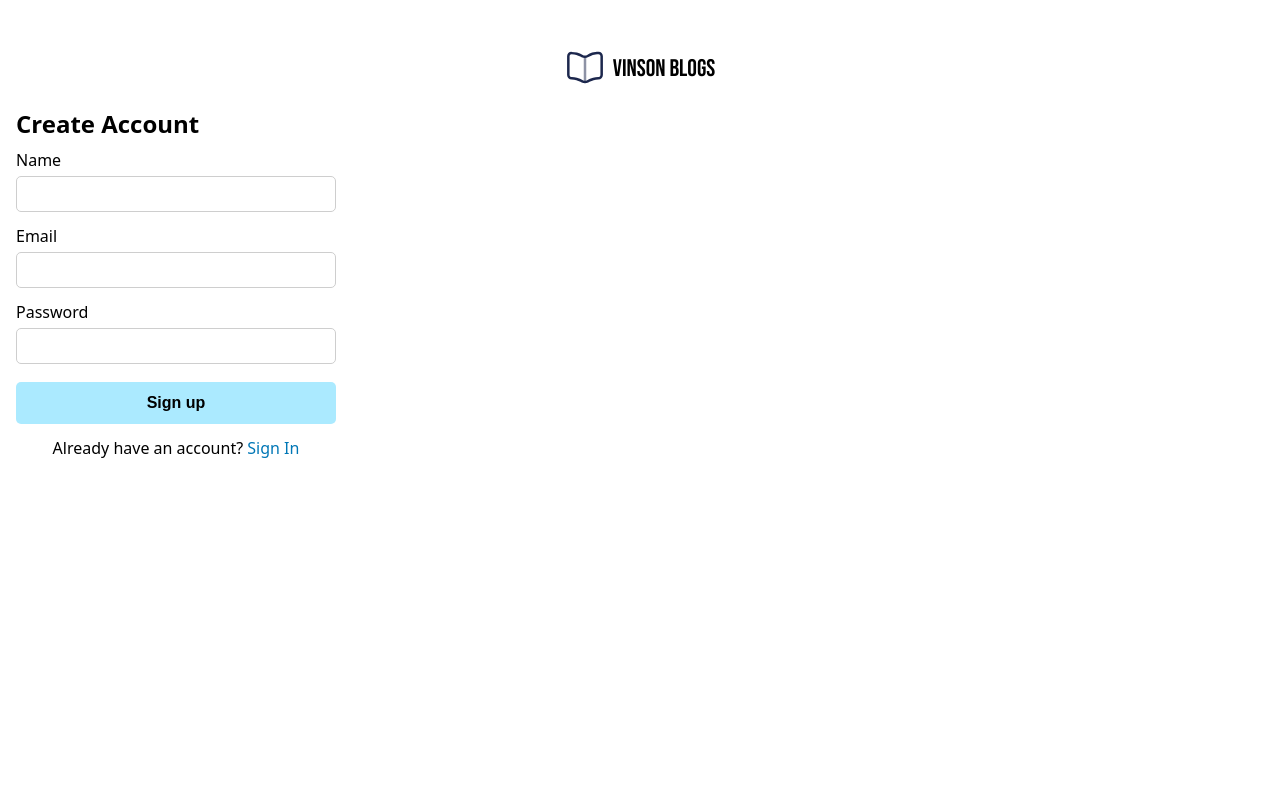
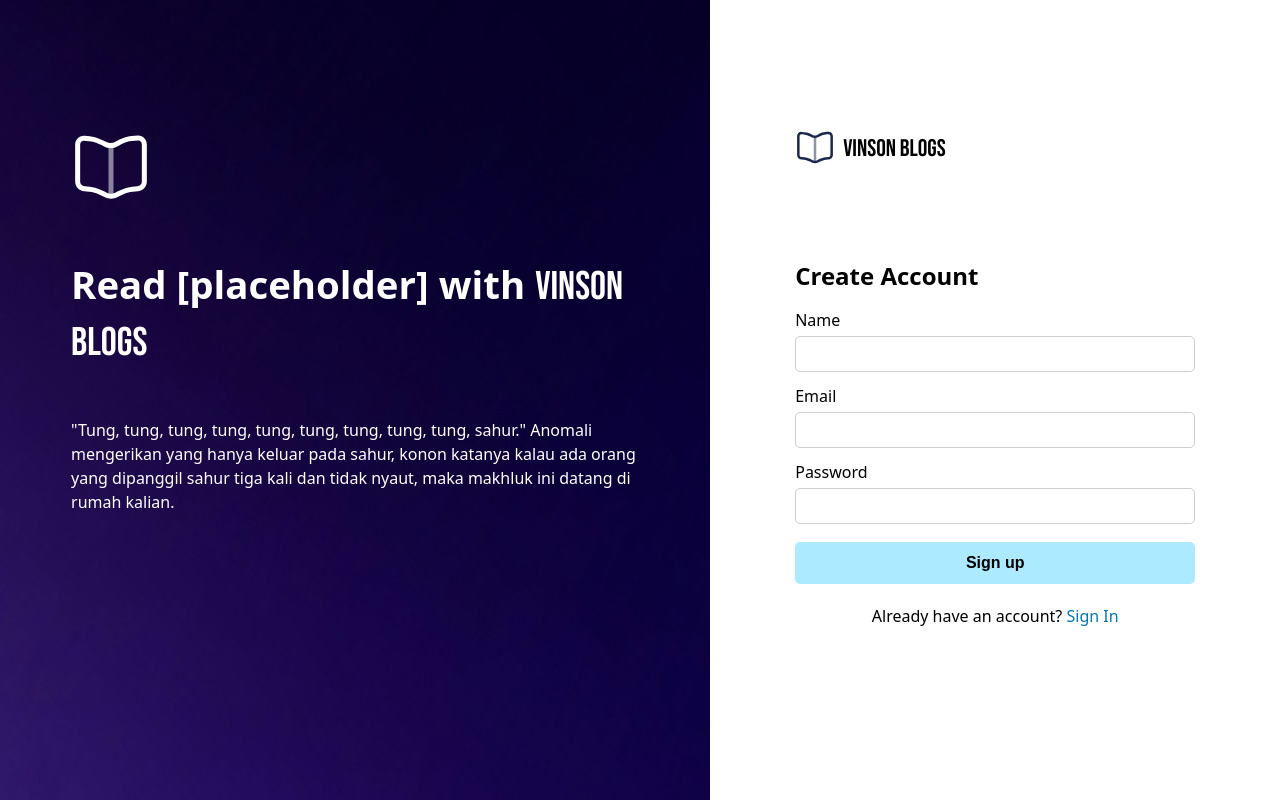
Before and after one commit to vinsonio0920/blog-front-end, a React (Vite) app: page /sign-up in a window 1280 px wide. Built offline with nearby package versions, Linux system fonts and the light colour scheme.

Commit message:
style(auth): add sign up responsive styling

```diff
--- a/signUp/SignUp.jsx
+++ /dev/null
@@ -1,69 +0,0 @@
-import { Link } from "react-router";
-import styles from "./SignUp.module.css";
-import { logoSvg } from "../src/assets";
-
-const SignUp = () => {
-  return (
-    <div className={styles.pageContainer}>
-      <section className={styles.heroSection}>
-        <Link to="/" className={styles.logoLink}>
-          <img
-            src={logoSvg}
-            width="30"
-            alt="Logo SVG"
-            className={styles.logoSvg}
-          />
-          <span className={styles.logoText}>Vinson Blogs</span>
-        </Link>
-        <div className={styles.callToAction}>
-          <h1>
-            Read [placeholder] with <span>Vinson Blogs</span>
-          </h1>
-          <p>
-            "Tung, tung, tung, tung, tung, tung, tung, tung, tung, sahur."
-            Anomali mengerikan yang hanya keluar pada sahur, konon katanya kalau
-            ada orang yang dipanggil sahur tiga kali dan tidak nyaut, maka
-            makhluk ini datang di rumah kalian.
-          </p>
-        </div>
-      </section>
-      <section className={styles.formSection}>
-        <form className={styles.signInForm}>
-          <h1>Create Account</h1>
-          <div>
-            <label for="name">Name</label>
-            <input
-              type="text"
-              id="name"
-              name="name"
-              required
-              minLength="3"
-              maxLength="64"
-            />
-          </div>
-          <div>
-            <label for="email">Email</label>
-            <input
-              type="text"
-              id="email"
-              name="email"
-              required
-              minLength="3"
-              maxLength="254"
-            />
-          </div>
-          <div>
-            <label for="password">Password</label>
-            <input type="text" id="password" name="password" required />
-          </div>
-          <button type="submit">Sign up</button>
-        </form>
-        <p className={styles.redirectLink}>
-          Already have an account? <Link to="/sign-in">Sign In</Link>
-        </p>
-      </section>
-    </div>
-  );
-};
-
-export { SignUp };
--- a/signUp/SignUp.module.css
+++ /dev/null
@@ -1,84 +0,0 @@
-.heroSection {
-  margin: 3rem 0 1.5rem 0;
-}
-
-.logoLink {
-  display: flex;
-  align-items: center;
-  justify-content: center;
-  text-decoration: none;
-}
-
-.logoSvg {
-  width: 2.5rem;
-  margin-right: 0.5rem;
-}
-
-.logoText {
-  font-family: "bebas_neueregular", sans-serif;
-  font-size: 1.5rem;
-  font-weight: 500;
-  color: #000;
-}
-
-.callToAction {
-  display: none;
-}
-
-.formSection {
-  max-width: 20rem;
-  margin: 0 1rem;
-}
-
-.signInForm h1 {
-  font-size: 1.5rem;
-  font-weight: 600;
-  margin-bottom: 1rem;
-}
-
-.signInForm label {
-  display: block;
-  margin-bottom: 0.5rem;
-}
-
-.signInForm input[type="text"],
-.signInForm button[type="submit"] {
-  font-size: 1rem;
-  width: 100%;
-  border-radius: 5px;
-  padding: 0.5rem;
-  margin-bottom: 1rem;
-}
-
-.signInForm input[type="text"] {
-  border: 1px solid #cecece;
-}
-
-.signInForm button[type="submit"] {
-  font-weight: 600;
-  background-color: #abeaff;
-  border: none;
-  padding: 0.75rem;
-  margin-top: 0.15rem;
-}
-
-.signInForm button[type="submit"]:hover {
-  background-color: #a3e7fd;
-}
-
-.signInForm button[type="submit"]:active {
-  background-color: #a3e7fd;
-}
-
-.redirectLink {
-  text-align: center;
-}
-
-.redirectLink a {
-  text-decoration: none;
-  color: #0077b6;
-}
-
-.redirectLink a:hover {
-  text-decoration: underline;
-}
--- a/src/routes.jsx
+++ b/src/routes.jsx
@@ -3,7 +3,7 @@ import { Homepage } from "./homepage/Homepage";
 import { ErrorPage } from "./error/ErrorPage";
 import { homepageLoader } from "./loaders";
 import { SignIn } from "./signIn/SignIn";
-import { SignUp } from "../signUp/SignUp";
+import { SignUp } from "./signUp/SignUp";
 
 const routes = [
   {
--- /dev/null
+++ b/src/signUp/SignUp.jsx
@@ -0,0 +1,80 @@
+import { Link } from "react-router";
+import styles from "./SignUp.module.css";
+import { logoSvg } from "../assets";
+
+const SignUp = () => {
+  return (
+    <div className={styles.pageContainer}>
+      <section className={styles.heroSection}>
+        <div className={styles.heroContent}>
+          <img
+            src={logoSvg}
+            width="30"
+            alt="Logo SVG"
+            className={styles.logoSvg}
+          />
+          <div className={styles.callToAction}>
+            <h1>
+              Read [placeholder] with{" "}
+              <span className={styles.logoText}>Vinson Blogs</span>
+            </h1>
+            <p>
+              "Tung, tung, tung, tung, tung, tung, tung, tung, tung, sahur."
+              Anomali mengerikan yang hanya keluar pada sahur, konon katanya
+              kalau ada orang yang dipanggil sahur tiga kali dan tidak nyaut,
+              maka makhluk ini datang di rumah kalian.
+            </p>
+          </div>
+        </div>
+      </section>
+      <section className={styles.formSection}>
+        <div className={styles.formContent}>
+          <Link to="/" className={styles.logoLink}>
+            <img
+              src={logoSvg}
+              width="30"
+              alt="Logo SVG"
+              className={styles.logoSvg}
+            />
+            <span className={styles.logoText}>Vinson Blogs</span>
+          </Link>
+          <form className={styles.signInForm}>
+            <h1>Create Account</h1>
+            <div>
+              <label htmlFor="name">Name</label>
+              <input
+                type="text"
+                id="name"
+                name="name"
+                required
+                minLength="3"
+                maxLength="64"
+              />
+            </div>
+            <div>
+              <label htmlFor="email">Email</label>
+              <input
+                type="text"
+                id="email"
+                name="email"
+                required
+                minLength="3"
+                maxLength="254"
+              />
+            </div>
+            <div>
+              <label htmlFor="password">Password</label>
+              <input type="text" id="password" name="password" required />
+            </div>
+            <button type="submit">Sign up</button>
+          </form>
+          <p className={styles.redirectLink}>
+            Already have an account? <Link to="/sign-in">Sign In</Link>
+          </p>
+        </div>
+      </section>
+    </div>
+  );
+};
+
+export { SignUp };
--- /dev/null
+++ b/src/signUp/SignUp.module.css
@@ -0,0 +1,167 @@
+.pageContainer {
+  margin: 0 1rem;
+}
+
+.logoLink {
+  display: flex;
+  align-items: center;
+  justify-content: center;
+  text-decoration: none;
+}
+
+.logoSvg {
+  width: 2.5rem;
+  margin-right: 0.5rem;
+}
+
+.logoText {
+  font-family: "bebas_neueregular", sans-serif;
+  font-size: 1.5rem;
+  font-weight: 500;
+  color: #000;
+}
+
+.heroSection {
+  display: none;
+  background-image: url("../assets/auth/signUpBackground.jpg");
+  background-position: 60% 55%;
+  background-color: #2909dc;
+  margin: 0;
+}
+
+.heroContent {
+  color: #fff;
+  width: 80%;
+  margin: clamp(5rem, 10vw, 10rem) auto 0 auto;
+}
+
+.heroContent * {
+  margin-bottom: clamp(2rem, 4vw, 3rem);
+}
+
+.heroContent .logoSvg {
+  filter: brightness(0) saturate(100%) invert(100%) sepia(3%) saturate(1%)
+    hue-rotate(205deg) brightness(106%) contrast(101%);
+  width: 5rem;
+}
+
+.callToAction h1 {
+  font-size: 2.4rem;
+  font-weight: 600;
+  line-height: 1.4;
+}
+
+.callToAction .logoText {
+  font-size: 2.5rem;
+  color: inherit;
+}
+
+.callToAction p {
+  line-height: 1.5;
+}
+
+.formSection {
+  width: 100%;
+  max-width: 22rem;
+  margin: 0 auto;
+}
+
+.formSection .logoLink {
+  margin: 3rem 0 1.5rem 0;
+}
+
+.signInForm h1 {
+  font-size: 1.5rem;
+  font-weight: 600;
+  margin: 1rem 0;
+}
+
+.signInForm label {
+  display: block;
+  margin-bottom: 0.5rem;
+}
+
+.signInForm input[type="text"],
+.signInForm button[type="submit"] {
+  font-size: 1rem;
+  width: 100%;
+  border-radius: 5px;
+  padding: 0.5rem;
+  margin-bottom: 1rem;
+}
+
+.signInForm input[type="text"] {
+  border: 1px solid #cecece;
+}
+
+.signInForm button[type="submit"] {
+  font-weight: 600;
+  background-color: #abeaff;
+  border: none;
+  padding: 0.75rem;
+  margin-top: 0.15rem;
+}
+
+.signInForm button[type="submit"]:hover {
+  background-color: #a3e7fd;
+}
+
+.signInForm button[type="submit"]:active {
+  background-color: #a3e7fd;
+}
+
+.redirectLink {
+  text-align: center;
+}
+
+.redirectLink a {
+  text-decoration: none;
+  color: #0077b6;
+}
+
+.redirectLink a:hover {
+  text-decoration: underline;
+}
+
+@media (min-width: 800px) {
+  .pageContainer {
+    display: flex;
+    min-height: 100vh;
+    margin: 0;
+  }
+
+  .heroSection {
+    flex: 1.5;
+    display: block;
+  }
+
+  .heroSection {
+    display: block;
+  }
+
+  .formSection {
+    flex: 1;
+    max-width: none;
+    margin: 0 3rem;
+  }
+
+  .formSection .logoLink {
+    justify-content: flex-start;
+    margin: clamp(5rem, 10vw, 10rem) 0 6rem 0;
+  }
+
+  .formContent {
+    max-width: 25rem;
+    margin: 0 auto;
+  }
+}
+
+@media (min-width: 1100px) {
+  .formContent h1 {
+    margin-bottom: 1.5rem;
+  }
+
+  .formContent .redirectLink {
+    margin-top: 0.5rem;
+  }
+}
```
Also changed, not shown: src/assets/auth/signUpBackground.jpg (added).
